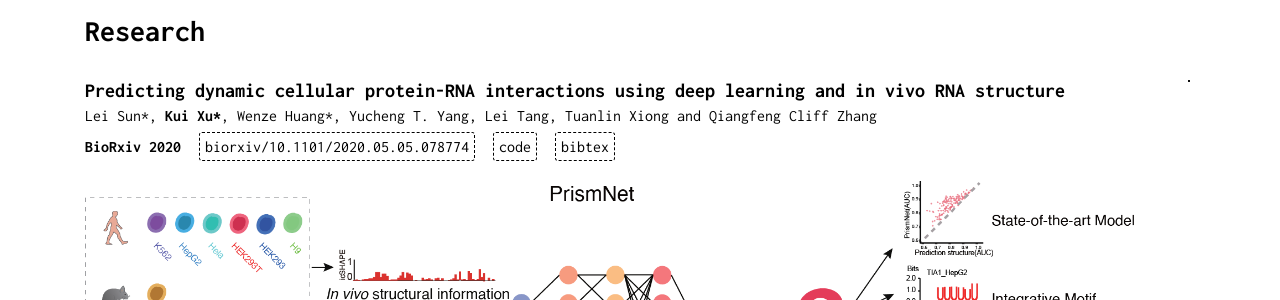
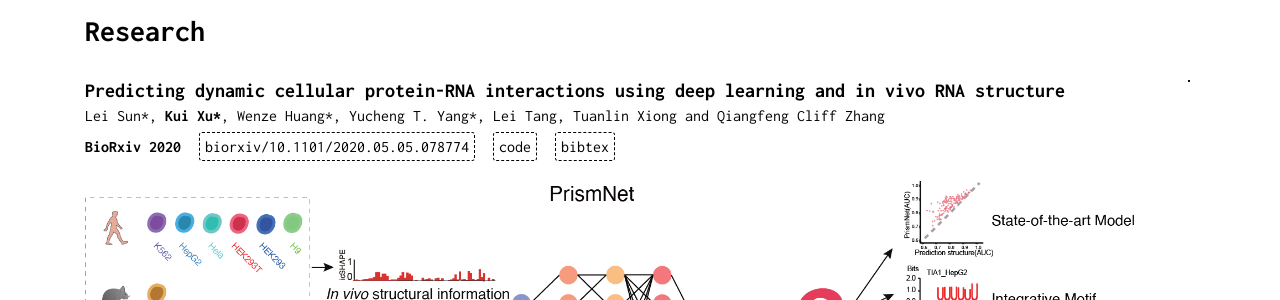
Before and after one commit to kuixu/kuixu.github.io, a Jekyll site: the page index.html, which Jekyll copies as it is, in a window 1280 px wide and 900 px high, scrolled down 664 px. Shown: the part 153-453 px from the top of the window. Built offline with Jekyll 4.4.1, drawn with Linux system fonts in a browser that asks for light colours; nearby versions of some CDN libraries; comment, search, counter and statistics services are not loaded.

Commit message:
add equal contribute for prismnet

```diff
--- a/index.html
+++ b/index.html
@@ -199,7 +199,7 @@ code are available at <a href="https://github.com/kuixu/VRmol">VRmol</a>.<br />
     Predicting dynamic cellular protein-RNA interactions using deep learning and in vivo RNA structure <div class="project-stars button-div" id="PrismNet-stars"></div>
   </div>
   <div class="paper-authors col-md-12 col-sm-12 col-xs-12">
-    Lei Sun*, <b>Kui Xu*</b>, Wenze Huang*, Yucheng T. Yang, Lei Tang, Tuanlin Xiong and Qiangfeng Cliff Zhang
+    Lei Sun*, <b>Kui Xu*</b>, Wenze Huang*, Yucheng T. Yang*, Lei Tang, Tuanlin Xiong and Qiangfeng Cliff Zhang
   </div>
   <!-- arxiv and website link -->
   <div class="paper-links col-md-12 col-sm-12 col-xs-12">
```
